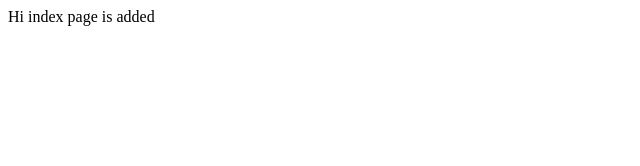
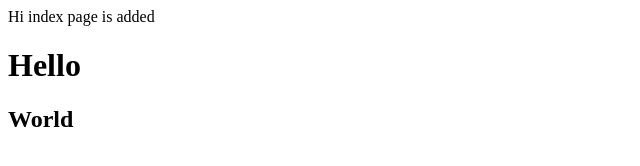
Before and after one commit to madhuri-lang/demo-repo, a plain HTML site: page index.html in a window 1280 px wide. Shown: the whole page, without its empty margins (0-640 px from the left). Drawn offline with Linux system fonts and the light colour scheme.

Commit message:
Added Hello World

```diff
--- a/index.html
+++ b/index.html
@@ -1 +1,3 @@
 <div>Hi index page is added</div>
+<h1>Hello</h1>
+<h2>World</h2>
```
